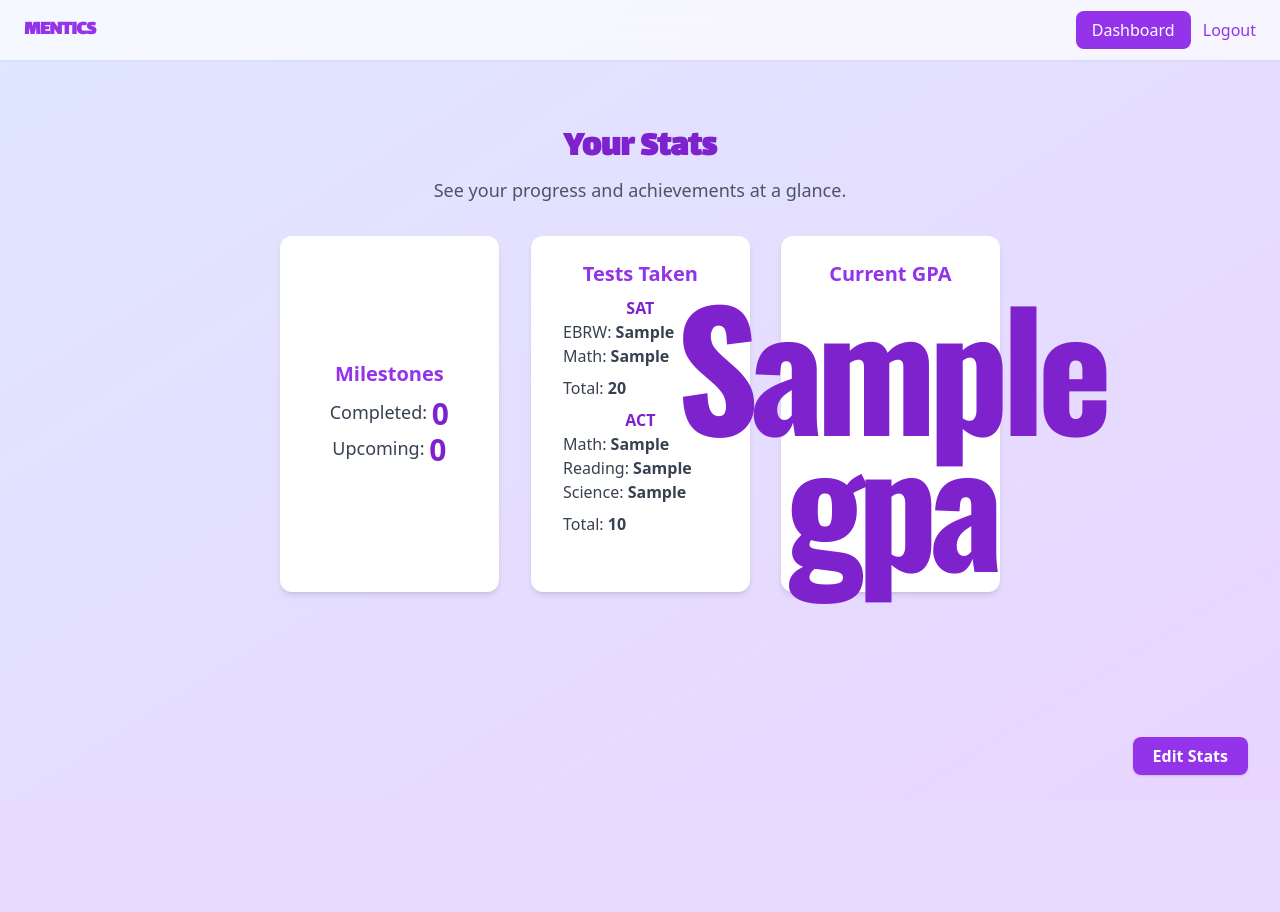
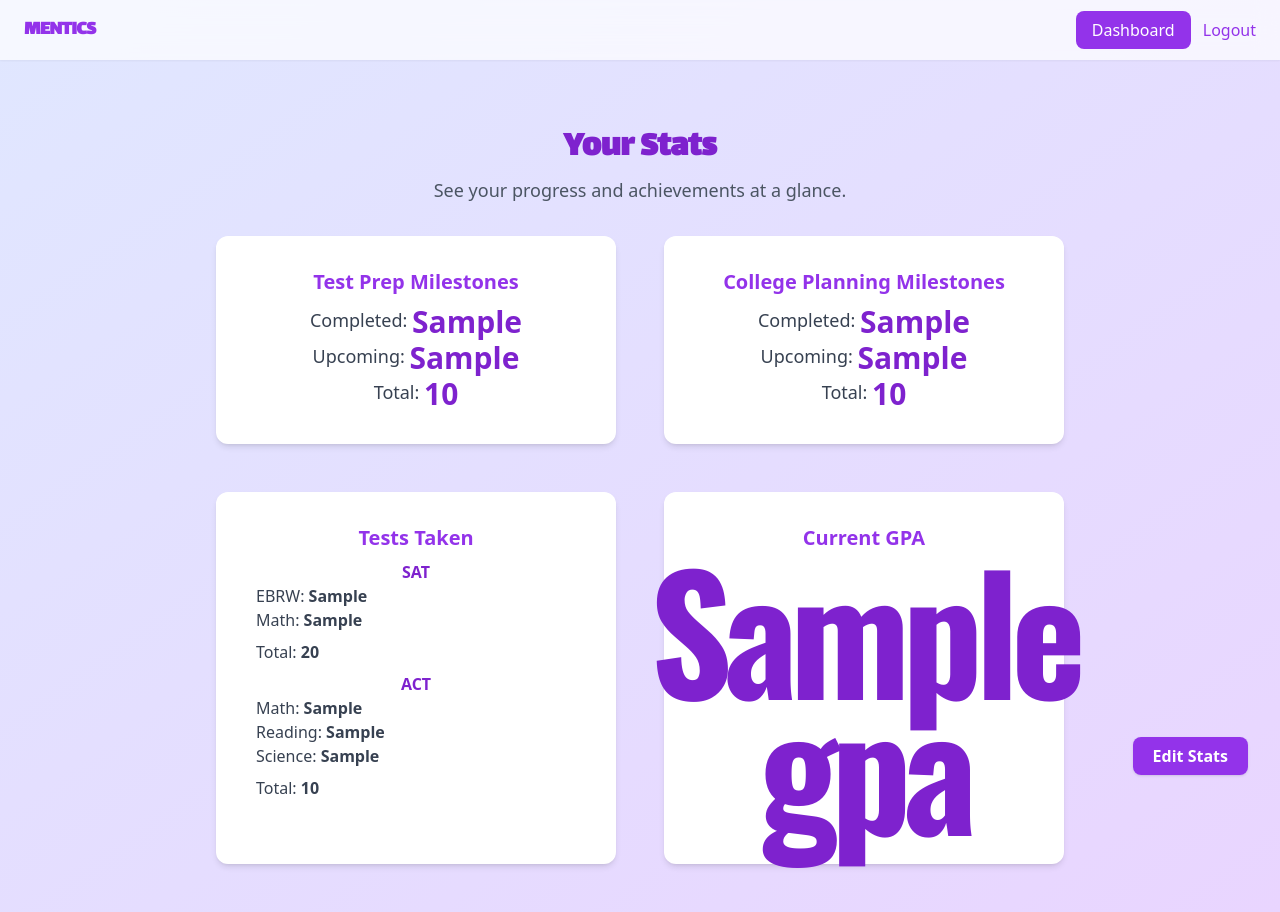
Before and after one commit to shreyasboddani/MENTICS, a Flask app: template templates/stats.html in a window 1280 px wide. Before the commit the page ends 777 px from the top, so only its background shows below. Run offline with Flask 3, Linux system fonts and the light colour scheme; the template is opened without the code that fills it: most values are stand-ins (such as "Sample title", 1, 10 or a date in 2020); some libraries are stand-ins or nearby versions.

Commit message:
synced overview and fixed a couple of things

```diff
--- a/app.py
+++ b/app.py
@@ -57,7 +57,8 @@ def signup():
                     "act_math": "",
                     "act_reading": "",
                     "act_science": "",
-                    "gpa": ""
+                    "gpa": "",
+                    "milestones": 0
                 })
             })
             return redirect(url_for("login"))
@@ -89,7 +90,18 @@ def login():
 @app.route("/dashboard")
 @login_required
 def dashboard():
-    return render_template("dashboard.html")
+    user = User.from_session(db, session)
+    if not user:
+        return redirect(url_for("login"))
+    stats = user.get_stats()
+    test_prep_upcoming = stats.get("test_prep_upcoming", 0)
+    college_planning_upcoming = stats.get("college_planning_upcoming", 0)
+    return render_template(
+        "dashboard.html",
+        test_prep_upcoming=test_prep_upcoming,
+        college_planning_upcoming=college_planning_upcoming,
+        gpa=stats.get("gpa", "")
+    )
 
 
 @app.route("/dashboard/stats", methods=["GET"])
@@ -98,16 +110,24 @@ def stats():
     user = User.from_session(db, session)
     if not user:
         return redirect(url_for("login"))
-
     stats = user.get_stats()
+    # Default values if not set yet
+    test_prep_completed = stats.get("test_prep_completed", 0)
+    test_prep_upcoming = stats.get("test_prep_upcoming", 0)
+    college_planning_completed = stats.get("college_planning_completed", 0)
+    college_planning_upcoming = stats.get("college_planning_upcoming", 0)
     return render_template(
         "stats.html",
+        test_prep_completed=test_prep_completed,
+        test_prep_upcoming=test_prep_upcoming,
+        college_planning_completed=college_planning_completed,
+        college_planning_upcoming=college_planning_upcoming,
+        gpa=stats.get("gpa", ""),
         sat_ebrw=stats.get("sat_ebrw", ""),
         sat_math=stats.get("sat_math", ""),
         act_math=stats.get("act_math", ""),
         act_reading=stats.get("act_reading", ""),
-        act_science=stats.get("act_science", ""),
-        gpa=stats.get("gpa", "")
+        act_science=stats.get("act_science", "")
     )
 
 
--- a/templates/stats.html
+++ b/templates/stats.html
@@ -37,20 +37,31 @@
   </header>
 
   <!-- Stats Content -->
-  <main class="pt-32 px-6 max-w-3xl mx-auto text-center" data-aos="fade-up">
+  <main class="pt-32 px-6 max-w-4xl mx-auto text-center" data-aos="fade-up">
     <h1 class="text-4xl font-bold mb-2 font-lalezar text-purple-700">Your Stats</h1>
     <p class="text-gray-600 mb-8 text-lg">See your progress and achievements at a glance.</p>
-    <div class="grid grid-cols-1 md:grid-cols-3 gap-8">
-      <div class="bg-white shadow-md rounded-xl p-6 flex flex-col items-center justify-center" data-aos="zoom-in">
-        <h2 class="text-xl font-semibold text-purple-600 mb-2">Milestones</h2>
+    <div class="grid grid-cols-1 md:grid-cols-2 gap-12 mb-12">
+      <div class="bg-white shadow-md rounded-xl p-8 flex flex-col items-center justify-center" data-aos="zoom-in">
+        <h2 class="text-xl font-semibold text-purple-600 mb-2">Test Prep Milestones</h2>
         <p class="text-gray-700 text-lg">Completed: <span
-            class="font-extrabold text-3xl text-purple-700 align-middle">0</span>
-        </p>
-        <p class="text-gray-700 text-lg">Upcoming: <span
-            class="font-extrabold text-3xl text-purple-700 align-middle">0</span>
-        </p>
+            class="font-extrabold text-3xl text-purple-700 align-middle">{{ test_prep_completed }}</span></p>
+        <p class="text-gray-700 text-lg">Upcoming: <span class="font-extrabold text-3xl text-purple-700 align-middle">{{
+            test_prep_upcoming }}</span></p>
+        <p class="text-gray-700 text-lg">Total: <span class="font-extrabold text-3xl text-purple-700 align-middle">{{
+            test_prep_completed + test_prep_upcoming }}</span></p>
       </div>
-      <div class="bg-white shadow-md rounded-xl p-6" data-aos="zoom-in" data-aos-delay="100">
+      <div class="bg-white shadow-md rounded-xl p-8 flex flex-col items-center justify-center" data-aos="zoom-in">
+        <h2 class="text-xl font-semibold text-purple-600 mb-2">College Planning Milestones</h2>
+        <p class="text-gray-700 text-lg">Completed: <span
+            class="font-extrabold text-3xl text-purple-700 align-middle">{{ college_planning_completed }}</span></p>
+        <p class="text-gray-700 text-lg">Upcoming: <span class="font-extrabold text-3xl text-purple-700 align-middle">{{
+            college_planning_upcoming }}</span></p>
+        <p class="text-gray-700 text-lg">Total: <span class="font-extrabold text-3xl text-purple-700 align-middle">{{
+            college_planning_completed + college_planning_upcoming }}</span></p>
+      </div>
+    </div>
+    <div class="grid grid-cols-1 md:grid-cols-2 gap-12 mb-12">
+      <div class="bg-white shadow-md rounded-xl p-8" data-aos="zoom-in" data-aos-delay="100">
         <h2 class="text-xl font-semibold text-purple-600 mb-2">Tests Taken</h2>
         {% if sat_ebrw or sat_math %}
         <div class="mb-2">
@@ -90,7 +101,7 @@
         </div>
         {% endif %}
       </div>
-      <div class="bg-white shadow-md rounded-xl p-6 flex flex-col items-center justify-center h-full" data-aos="zoom-in"
+      <div class="bg-white shadow-md rounded-xl p-8 flex flex-col items-center justify-center h-full" data-aos="zoom-in"
         data-aos-delay="200">
         <h2 class="text-xl font-semibold text-purple-600 mb-2">Current GPA</h2>
         {% if gpa %}
```
Also changed, not shown: templates/dashboard.html (+10 -5 lines).
